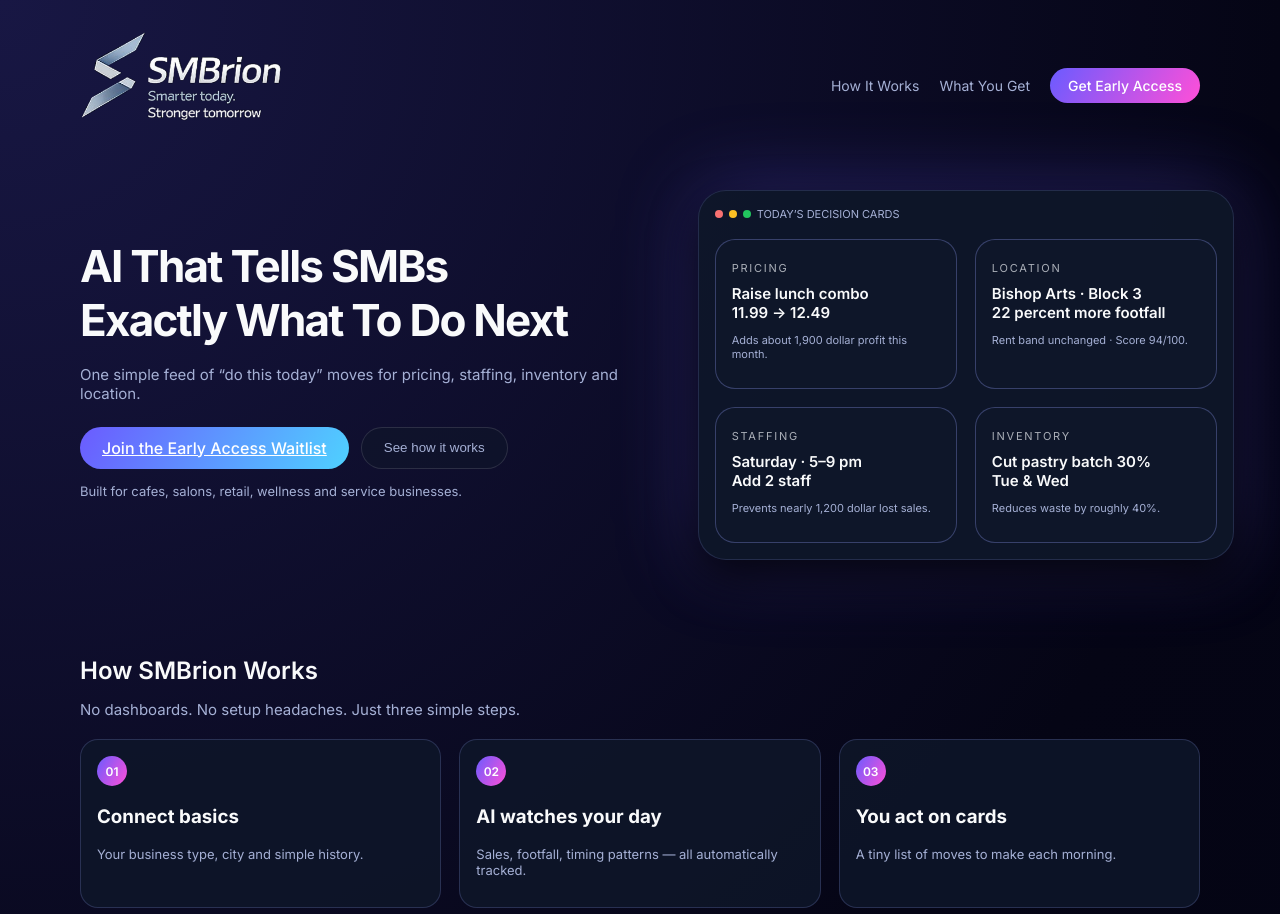
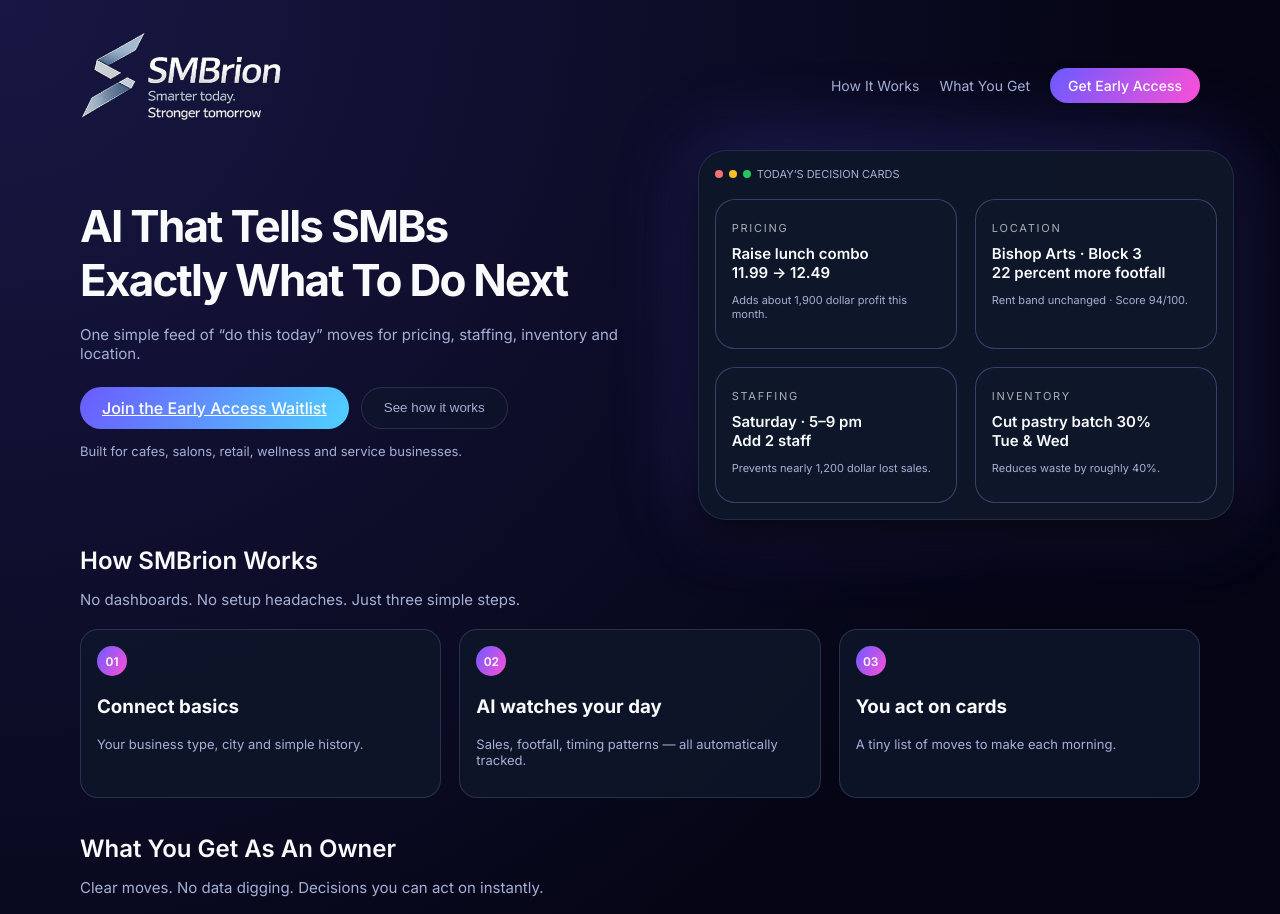
Before and after one commit to Anon-start/Web-Landing-Page, a plain HTML site: page index.html in a window 1280 px wide. Shown: the top 914 px of the page. Drawn offline with Linux system fonts and the light colour scheme.

Commit message:
Update styles.css

```diff
--- a/styles.css
+++ b/styles.css
@@ -47,7 +47,7 @@ html, body {
 .nav {
   max-width: 1120px;
   margin: 0 auto;
-  padding: 24px 20px 12px;
+  padding: 24px 20px 2px;
   display: flex;
   align-items: center;
   justify-content: space-between;
@@ -98,7 +98,7 @@ html, body {
 .hero {
   max-width: 1120px;
   margin: 0 auto;
-  padding: 32px 20px 64px;
+  padding: 2px 20px 14px;
   display: grid;
   grid-template-columns: minmax(0, 1.15fr) minmax(0, 1fr);
   gap: 40px;
@@ -222,7 +222,7 @@ html, body {
 .section {
   max-width: 1120px;
   margin: 0 auto;
-  padding: 32px 20px 64px;
+  padding: 12px 20px 24px;
 }
 
 .section-title {
```
